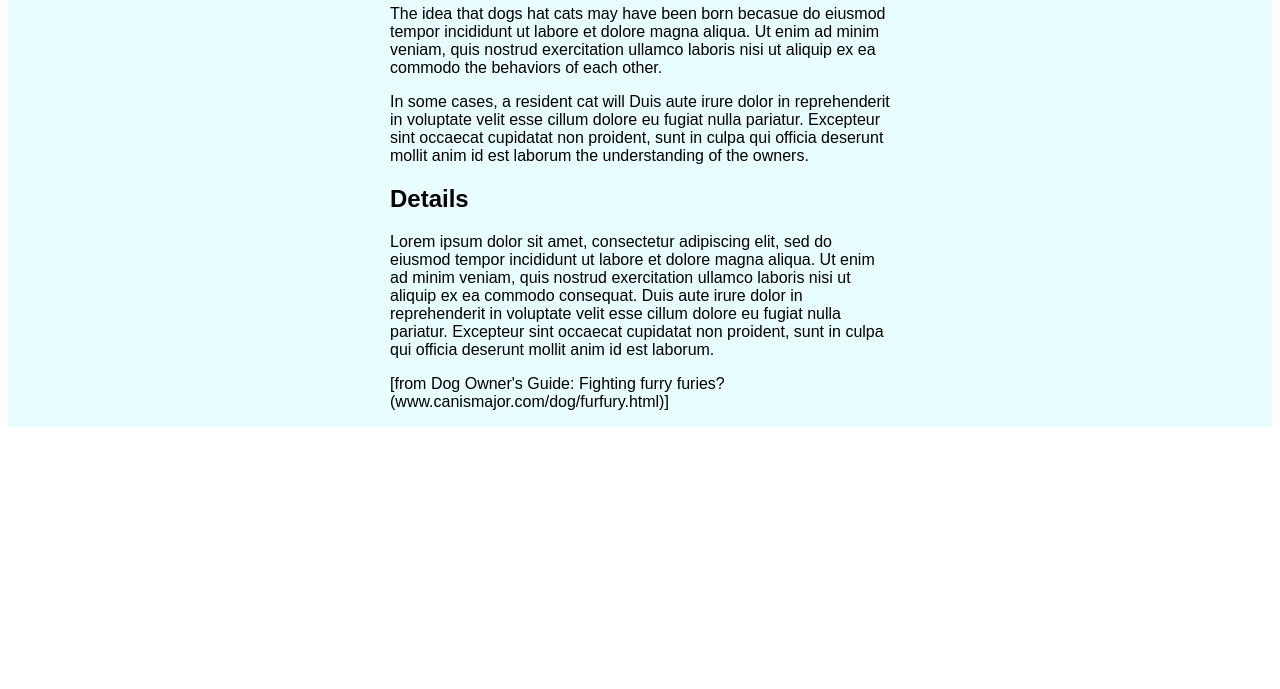
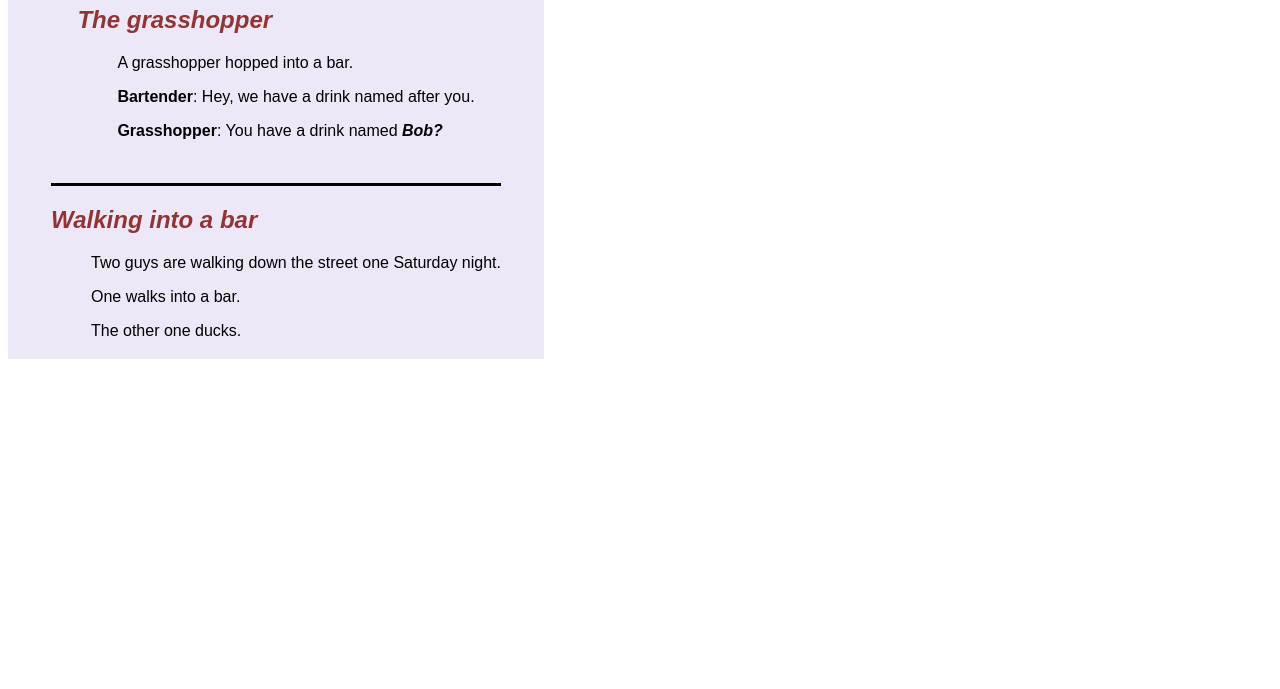
Before and after one commit to moikkasisu/coredogslove, a plain HTML site: page index4.html in a window 1280 px wide. Shown: the part 111-800 px from the top of the page. Drawn offline with Linux system fonts and the light colour scheme.

Commit message:
updated
updated #2, 3, 4

```diff
--- a/index4.html
+++ b/index4.html
@@ -3,27 +3,32 @@
 <head>
   <meta charset="UTF-8">
   <meta name="viewport" content="width=device-width, initial-scale=1.0">
-  <title>CatnDog</title>
-  <link rel="stylesheet" type="text/css" href="style.css">
+  <title>BarJokes</title>
+  <link rel="stylesheet" type="text/css" href="style4.css">
 </head>
 
 <body>
-  <div class="container">
-  <section class="second">
-  <h1>Cats and Dogs</h1>
-  <h4 style="color:darkred">I have a cat, and am thinking of getting a dog. Will they fight?</h4>
-  <p>The idea that dogs hat cats may have been born becasue do eiusmod tempor incididunt ut labore et dolore magna aliqua. Ut enim ad minim veniam, quis nostrud exercitation ullamco laboris nisi ut aliquip ex ea commodo the behaviors of each other.</p>
+<div class="container">
+ <div class="container-inner">
+  <h1 class="container-title">Bar Jokes</h1>
+  <h2>The grasshopper</h2>
+  <section class="tab">
+  <p>A grasshopper hopped into a bar.</p>
 
-  <p>In some cases, a resident cat will Duis aute irure dolor in reprehenderit in voluptate velit esse cillum dolore eu fugiat nulla pariatur. Excepteur sint occaecat cupidatat non proident, sunt in culpa qui officia deserunt mollit anim id est laborum the understanding of the owners.</p>
-  <h2>Details</h2>
-  <p>
-    Lorem ipsum dolor sit amet, consectetur adipiscing elit, sed do eiusmod tempor incididunt ut labore et dolore magna aliqua. Ut enim ad minim veniam, quis nostrud exercitation ullamco laboris nisi ut aliquip ex ea commodo consequat. Duis aute irure dolor in reprehenderit in voluptate velit esse cillum dolore eu fugiat nulla pariatur. Excepteur sint occaecat cupidatat non proident, sunt in culpa qui officia deserunt mollit anim id est laborum.
-  </p>
-   <footer>
-    <p class="source">
-      [from Dog Owner's Guide: Fighting furry furies?(www.canismajor.com/dog/furfury.html)]
-     </footer>
+  <p><b>Bartender</b>: Hey, we have a drink named after you.</p>
+
+  <p><b>Grasshopper</b>: You have a drink named <i><b>Bob?</b></i></p>
+</section>
+</div>
+
+<div class="container-below">
+  <h2>Walking into a bar</h2>
+    <section class="tab">
+    <p>Two guys are walking down the street one Saturday night.</p>
+    <p>One walks into a bar.</p>
+    <p>The other one ducks.
     </section>
-  </div>
+</div>
+</div>
 </body>
 </html>
--- a/style2.css
+++ b/style2.css
@@ -6,13 +6,18 @@
   display: flex;
   justify-content: center;
   flex-wrap: wrap;
-  background-color: rgb(232, 253, 253);
+  background-color: rgb(252, 251, 248);
 }
 
 .second {
   width:500px;
+  align-self: center;
+  text-align: justify;
 }
 
-.warnings {
-  color: red
+footer {
+  color: lightgreen;
+  font-style: italic;
+  font-size: small;
+  text-align: left;
 }
--- a/style3.css
+++ b/style3.css
@@ -1,18 +1,32 @@
-* {
-  font-family:sans-serif
+body {
+  font-family:sans-serif;
+  color:olivedrab
 }
 
 .container{
   display: flex;
   justify-content: center;
   flex-wrap: wrap;
-  background-color: rgb(232, 253, 253);
+  background-color: rgb(238, 231, 247);
+  width:530px;
+  padding: 3px
 }
+
+.metaphor {
+  text-align: left;
+  background-color: lightslategrey;
+  color: white;
+  padding: 3px;
+  margin:3px
+ }
 
 .second {
   width:500px;
+  align-self: center;
+  text-align: justify;
 }
 
-.warnings {
-  color: red
+.tab{
+margin-left: 40px;
+color: black
 }
--- a/style4.css
+++ b/style4.css
@@ -1,18 +1,42 @@
-* {
-  font-family:sans-serif
+body {
+  font-family:sans-serif;
+  color:olivedrab
 }
 
 .container{
   display: flex;
+  flex-direction: row;
   justify-content: center;
   flex-wrap: wrap;
-  background-color: rgb(232, 253, 253);
+  background-color: rgb(238, 231, 247);
+  width:530px;
+  padding: 3px
 }
 
-.second {
-  width:500px;
+.container-inner {
+margin: 5% auto;
 }
 
-.warnings {
-  color: red
+.container-below{
+  border-top-style:solid;
+  color: black;
 }
+
+.container-title{
+ align-content: flex-start ;
+ background-color: rgb(130, 122, 143);
+ font-weight: bolder;
+ color: rgb(110, 83, 33);
+ }
+
+.tab{
+  align-items: flex-start;
+  color: black;
+  margin-left: 40px;
+ }
+
+ h2 {
+   font-style: italic;
+   color: rgb(143, 53, 53);
+
+ }
```
Also changed, not shown: index2.html (+6 -9 lines), index3.html (+15 -14 lines).
